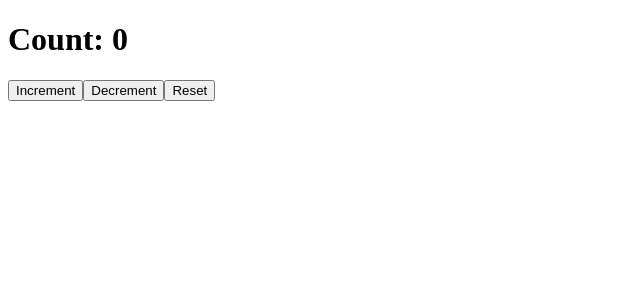
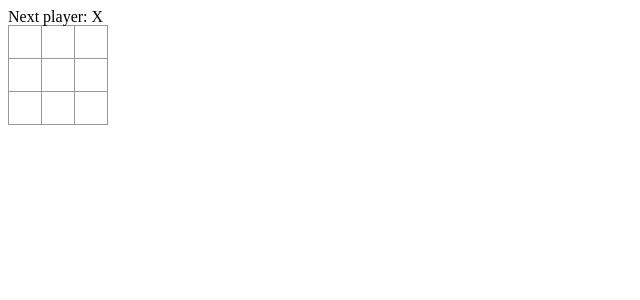
Before and after one commit to githubscientist/react-fsd61wde, a React (Vite) app: page / in a window 1280 px wide. Shown: the top 300 px of the page, without its empty margins (0-640 px from the left). Built offline with nearby package versions, Linux system fonts and the light colour scheme.

Commit message:
tictactoe demonstration

```diff
--- /dev/null
+++ b/src/App.css
@@ -0,0 +1,20 @@
+.square {
+    background: #fff;
+    border: 1px solid #999;
+    float: left;
+    font-size: 24px;
+    font-weight: bold;
+    line-height: 34px;
+    height: 34px;
+    margin-right: -1px;
+    margin-top: -1px;
+    padding: 0;
+    text-align: center;
+    width: 34px;
+}
+
+.row {
+    clear: both;
+    content: "";
+    display: table;
+}
--- a/src/App.jsx
+++ b/src/App.jsx
@@ -1,32 +1,107 @@
-import React, { useReducer } from "react";
-import { initialState, reducer } from "./reducers/counterReducer";
-
+import { useState } from 'react';
+import './App.css';
+import Square from './components/Square';
 
 const App = () => {
 
-  const [state, dispatch] = useReducer(reducer, initialState);
+  const [squares, setSquares] = useState(Array(9).fill(null));
+  const [xIsNext, setXIsNext] = useState(true);
 
-  const increment = () => {
-    dispatch({ type: 'INCREMENT' });
+  const handleClick = (index) => {
+
+    if (squares[index] || calculateWinner(squares)) {
+      return;
+    }
+
+    const newSquares = squares.slice();
+    if (xIsNext) {
+      newSquares[index] = 'X';
+    } else {
+      newSquares[index] = 'O';
+    }
+
+    setSquares(newSquares);
+    setXIsNext(!xIsNext);
   }
 
-  const decrement = () => {
-    dispatch({ type: 'DECREMENT' });
+  const calculateWinner = (squares) => {
+    const winningLines = [
+      [0, 1, 2],
+      [3, 4, 5],
+      [6, 7, 8],
+      [0, 3, 6],
+      [1, 4, 7],
+      [2, 5, 8],
+      [0, 4, 8],
+      [2, 4, 6]
+    ];
+
+    for (let i = 0; i < winningLines.length; i++) {
+      const [a, b, c] = winningLines[i];
+      if (squares[a] && squares[a] === squares[b] && squares[a] === squares[c]) {
+        return squares[a];
+      }
+    }
+
+    return null;
   }
 
-  const reset = () => {
-    dispatch({ type: 'RESET' });
+  let status;
+  let winner = calculateWinner(squares);
+
+  if (winner) {
+    status = `Winner: ${winner}`;
+  } else {
+    status = 'Next player: ' + (xIsNext ? 'X' : 'O');
   }
 
   return (
     <div>
-      <h1>Count: { state.count }</h1>
-      <button onClick={increment}>Increment</button>
-      <button onClick={decrement}>Decrement</button>
-      <button onClick={reset}>Reset</button>
-      <p>{state.clicks.join(', ')}</p>
+      <div>{ status }</div>
+      <div className='row'>
+        <Square
+          handleClick={() => handleClick(0)}
+          value={squares[0]}
+        />
+        <Square
+          handleClick={() => handleClick(1)}
+          value={squares[1]}
+        />
+        <Square
+          handleClick={() => handleClick(2)}
+          value={squares[2]}
+        />
+      </div>
+      <div className='row'>
+        <Square
+          handleClick={() => handleClick(3)}
+          value={squares[3]}
+        />
+        <Square
+          handleClick={() => handleClick(4)}
+          value={squares[4]}
+        />
+        <Square
+          handleClick={() => handleClick(5)}
+          value={squares[5]}
+        />
+      </div>
+      <div className='row'>
+        <Square
+          handleClick={() => handleClick(6)}
+          value={squares[6]}
+        />
+        <Square
+          handleClick={() => handleClick(7)}
+          value={squares[7]}
+        />
+        <Square
+          handleClick={() => handleClick(8)}
+          value={squares[8]}
+        />
+      </div>
     </div>
   )
 }
 
-export default App;
+export default App
--- /dev/null
+++ b/src/components/Square.jsx
@@ -0,0 +1,5 @@
+const Square = ({ value, handleClick }) => {
+    return <button className="square" onClick={handleClick}>{ value }</button>
+}
+
+export default Square;
--- a/src/reducers/counterReducer.js
+++ /dev/null
@@ -1,30 +0,0 @@
-export const initialState = {
-  count: 0,
-  clicks: []
-};
-
-export function reducer(state, action) {
-  // reducer function is called when dispatch is called
-  // action will point to the object that is passed in dispatch
-  // state argument will be the current state of the component
-  // expected from reducer function is to return the new state
-  switch (action.type) {
-    case 'INCREMENT':
-      return {
-        count: state.count + 1,
-        clicks: [...state.clicks, 'INC']
-      };
-
-    case 'DECREMENT':
-      return {
-        count: state.count - 1,
-        clicks: [...state.clicks, 'DEC']
-      };
-
-    case 'RESET':
-      return {
-        count: 0,
-        clicks: [...state.clicks, 'RES']
-      };
-  }
-}
```
Also changed, not shown: 1 other file (tests, documents, lock files or other folders).
